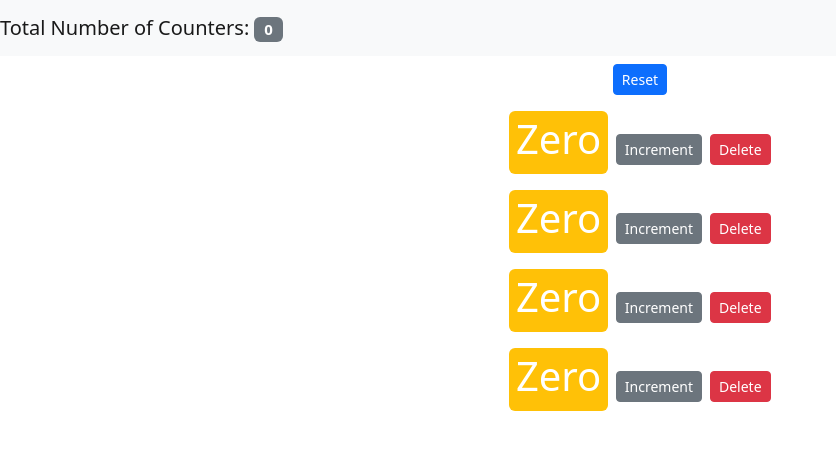
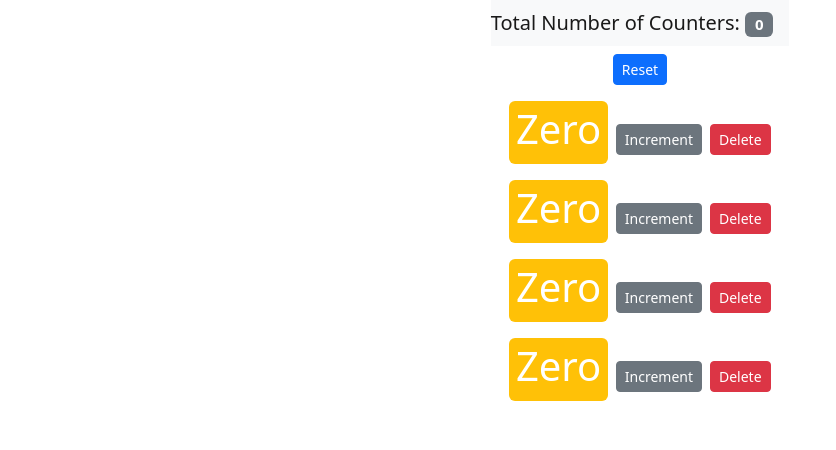
Before and after one commit to juliushsu07/counter-app, a React (Create React App) app: page / in a window 1280 px wide. Shown: the top 450 px of the page, without its empty margins (0-836 px from the left). Built offline with nearby package versions, Linux system fonts and the light colour scheme.

Commit message:
Change Nav bootstrap styling to center the navbar.

```diff
--- a/src/components/navbar.jsx
+++ b/src/components/navbar.jsx
@@ -2,7 +2,7 @@
 
 const NavBar = ({totalCounters}) => {
     return (
-        <nav className="navbar navbar-light bg-light">
+        <nav className="navbar navbar-light bg-light d-inline-block">
             <a className="navbar-brand" href="#">
                 Total Number of Counters: {" "}
                 <span className="badge bg-pill bg-secondary">{totalCounters}</span>
--- a/src/index.js
+++ b/src/index.js
@@ -12,7 +12,4 @@ root.render(
   </React.StrictMode>
 );
 
-// If you want to start measuring performance in your app, pass a function
-// to log results (for example: reportWebVitals(console.log))
-// or send to an analytics endpoint. Learn more: https://bit.ly/CRA-vitals
 reportWebVitals();
```
